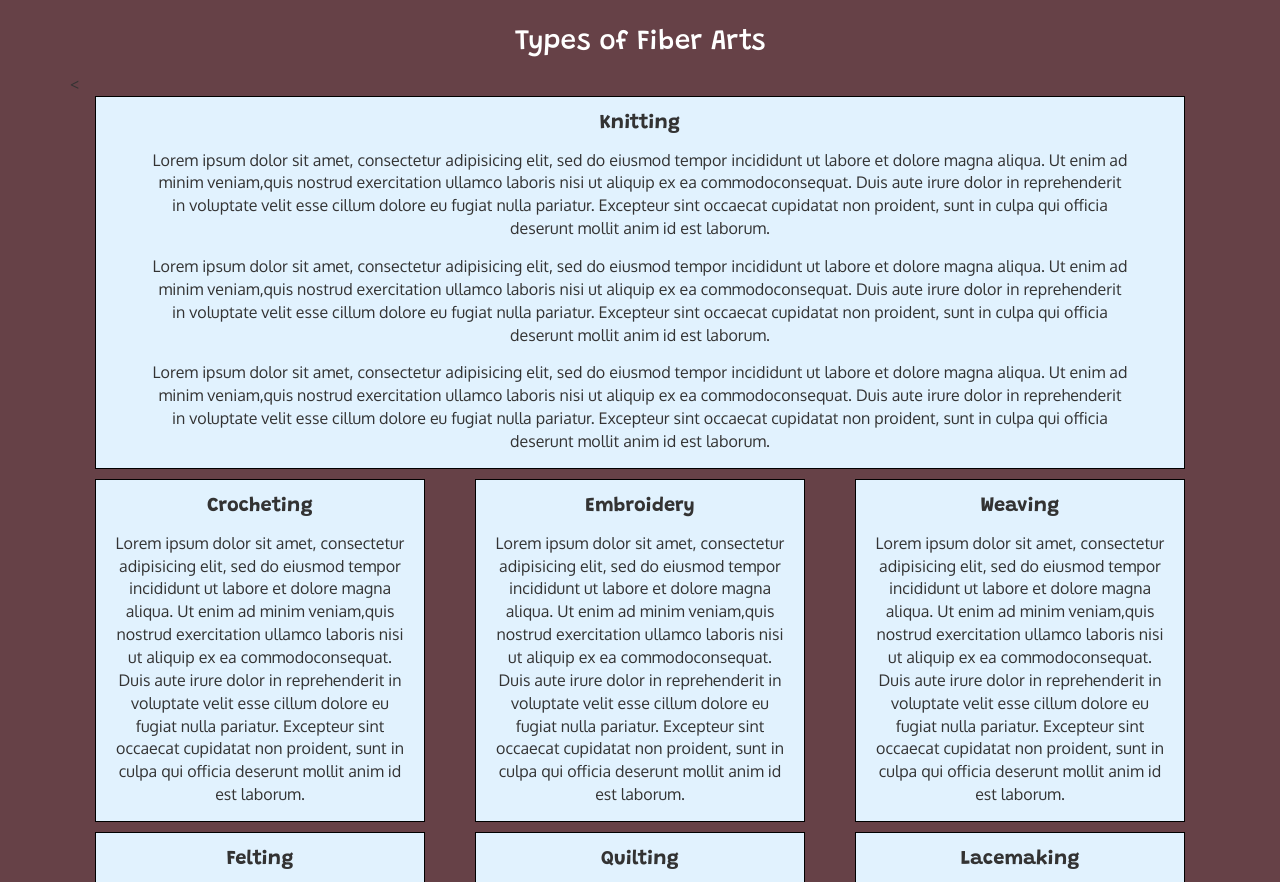
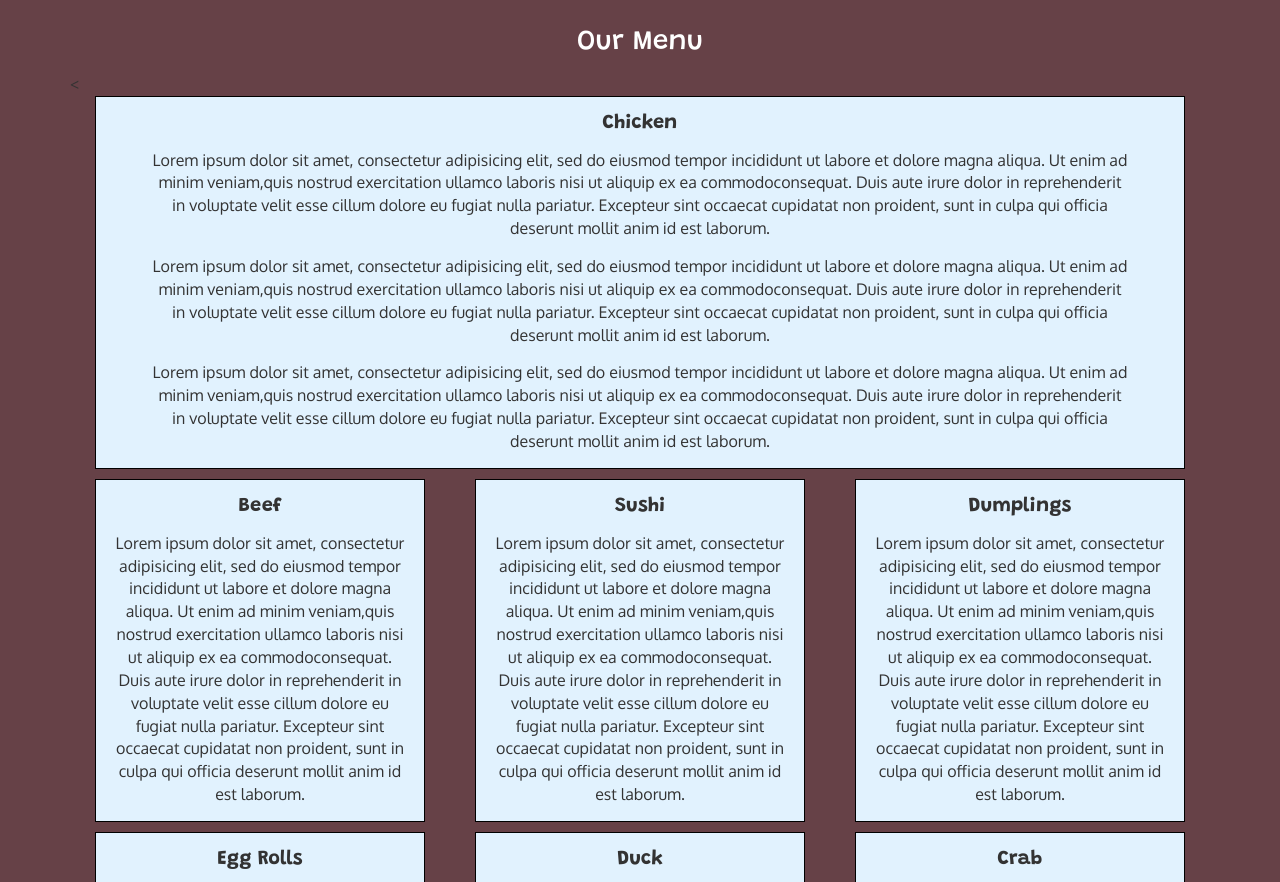
Before and after one commit to ardonaghy/coursera-test, a plain HTML site: page site/mod3-solution/index.html in a window 1280 px wide. Shown: the part 68-950 px from the top of the page. Drawn offline with Linux system fonts and the light colour scheme.

Commit message:
title changes

```diff
--- a/site/mod3-solution/index.html
+++ b/site/mod3-solution/index.html
@@ -20,7 +20,7 @@
 				 	<a href="index.html" class="pull-left visible-md visible-lg">
           			</a>
           		<div class="navbar-brand">
-            		<a href="index.html"><h1>Alison's Fiber Arts Studio</h1></a></div>
+            		<a href="index.html"><h1>Food, LLC</h1></a></div>
 
           <button type="button" class="navbar-toggle collapsed" data-toggle="collapse" data-target="#collapsable-nav" aria-expanded="false">
             <span class="sr-only">Toggle navigation</span>
@@ -33,16 +33,16 @@
         <div id="collapsable-nav" class="collapse navbar-collapse">
            <ul id="nav-list" class="nav navbar-nav navbar-right">
             <li>
-              <a href="fiberarts-types.html">
-                <br class="visible-xs">Types of Fiber Arts</a>
+              <a href="#">
+                <br class="visible-xs">Chicken</a>
             </li>
             <li>
               <a href="#">
-                <br class="visible-xs">Classes</a>
+                <br class="visible-xs">Beef</a>
             </li>
             <li>
               <a href="#">
-                <br class="visible-xs">Studio Shop</a>
+                <br class="visible-xs">Sushi</a>
             </li>
           </ul>
 				</div>
@@ -51,12 +51,12 @@
 	</header>
 
 	<div id="main-content" class="container">
-<h2 id="page-title">Types of Fiber Arts</h2></div>
+<h2 id="page-title">Our Menu</h2></div>
 
 <div id="main-content" class="container">
   <<div class="col-lg-12 col-md-12 col-sm-12 col-xs-12">
   <section>
-    <h2 id="types-title" class="text-center">Knitting</h2>
+    <h2 id="types-title" class="text-center">Chicken</h2>
 		<div class="text-center">
 		<p>Lorem ipsum dolor sit amet, consectetur adipisicing elit, sed do eiusmod tempor incididunt ut labore et dolore magna aliqua. Ut enim ad minim veniam,quis nostrud exercitation ullamco laboris nisi ut aliquip ex ea commodoconsequat. Duis aute irure dolor in reprehenderit in voluptate velit esse cillum dolore eu fugiat nulla pariatur. Excepteur sint occaecat cupidatat non proident, sunt in culpa qui officia deserunt mollit anim id est laborum.
 		</p>
@@ -70,7 +70,7 @@
 
   	<div class="col-lg-4 col-md-4 col-sm-6 col-xs-12">
   <section>
-    <h2 id="types-title" class="text-center">Crocheting</h2>
+    <h2 id="types-title" class="text-center">Beef</h2>
 		<div class="text-center">
 		<p>Lorem ipsum dolor sit amet, consectetur adipisicing elit, sed do eiusmod tempor incididunt ut labore et dolore magna aliqua. Ut enim ad minim veniam,quis nostrud exercitation ullamco laboris nisi ut aliquip ex ea commodoconsequat. Duis aute irure dolor in reprehenderit in voluptate velit esse cillum dolore eu fugiat nulla pariatur. Excepteur sint occaecat cupidatat non proident, sunt in culpa qui officia deserunt mollit anim id est laborum.
 		</p>
@@ -79,7 +79,7 @@
 
  <div class="col-lg-4 col-md-4 col-sm-6 col-xs-12">
   <section>
-    <h2 id="types-title" class="text-center">Embroidery</h2>
+    <h2 id="types-title" class="text-center">Sushi</h2>
 		<div class="text-center">
 		<p>Lorem ipsum dolor sit amet, consectetur adipisicing elit, sed do eiusmod tempor incididunt ut labore et dolore magna aliqua. Ut enim ad minim veniam,quis nostrud exercitation ullamco laboris nisi ut aliquip ex ea commodoconsequat. Duis aute irure dolor in reprehenderit in voluptate velit esse cillum dolore eu fugiat nulla pariatur. Excepteur sint occaecat cupidatat non proident, sunt in culpa qui officia deserunt mollit anim id est laborum.
 		</p>
@@ -87,7 +87,7 @@
 	</div>
   <div class="col-lg-4 col-md-4 col-sm-6 col-xs-12">
   <section>
-    <h2 id="types-title" class="text-center">Weaving</h2>
+    <h2 id="types-title" class="text-center">Dumplings</h2>
 		<div class="text-center">
 		<p>Lorem ipsum dolor sit amet, consectetur adipisicing elit, sed do eiusmod tempor incididunt ut labore et dolore magna aliqua. Ut enim ad minim veniam,quis nostrud exercitation ullamco laboris nisi ut aliquip ex ea commodoconsequat. Duis aute irure dolor in reprehenderit in voluptate velit esse cillum dolore eu fugiat nulla pariatur. Excepteur sint occaecat cupidatat non proident, sunt in culpa qui officia deserunt mollit anim id est laborum.
 		</p>
@@ -95,7 +95,7 @@
 	</div>
 	<div class="col-lg-4 col-md-4 col-sm-6 col-xs-12">
   <section>
-    <h2 id="types-title" class="text-center">Felting</h2>
+    <h2 id="types-title" class="text-center">Egg Rolls</h2>
 		<div class="text-center">
 		<p>Lorem ipsum dolor sit amet, consectetur adipisicing elit, sed do eiusmod tempor incididunt ut labore et dolore magna aliqua. Ut enim ad minim veniam,quis nostrud exercitation ullamco laboris nisi ut aliquip ex ea commodoconsequat. Duis aute irure dolor in reprehenderit in voluptate velit esse cillum dolore eu fugiat nulla pariatur. Excepteur sint occaecat cupidatat non proident, sunt in culpa qui officia deserunt mollit anim id est laborum.
 		</p>
@@ -103,7 +103,7 @@
 	</div>
 	<div class="col-lg-4 col-md-4 col-sm-6 col-xs-12">
   <section>
-    <h2 id="types-title" class="text-center">Quilting</h2>
+    <h2 id="types-title" class="text-center">Duck</h2>
 		<div class="text-center">
 		<p>Lorem ipsum dolor sit amet, consectetur adipisicing elit, sed do eiusmod tempor incididunt ut labore et dolore magna aliqua. Ut enim ad minim veniam,quis nostrud exercitation ullamco laboris nisi ut aliquip ex ea commodoconsequat. Duis aute irure dolor in reprehenderit in voluptate velit esse cillum dolore eu fugiat nulla pariatur. Excepteur sint occaecat cupidatat non proident, sunt in culpa qui officia deserunt mollit anim id est laborum.
 		</p>
@@ -111,7 +111,7 @@
 	</div>
 	<div class="col-lg-4 col-md-4 col-sm-6 col-xs-12">
   <section>
-    <h2 id="types-title" class="text-center">Lacemaking</h2>
+    <h2 id="types-title" class="text-center">Crab</h2>
 		<div class="text-center">
 		<p>Lorem ipsum dolor sit amet, consectetur adipisicing elit, sed do eiusmod tempor incididunt ut labore et dolore magna aliqua. Ut enim ad minim veniam,quis nostrud exercitation ullamco laboris nisi ut aliquip ex ea commodoconsequat. Duis aute irure dolor in reprehenderit in voluptate velit esse cillum dolore eu fugiat nulla pariatur. Excepteur sint occaecat cupidatat non proident, sunt in culpa qui officia deserunt mollit anim id est laborum.
 		</p>
```
